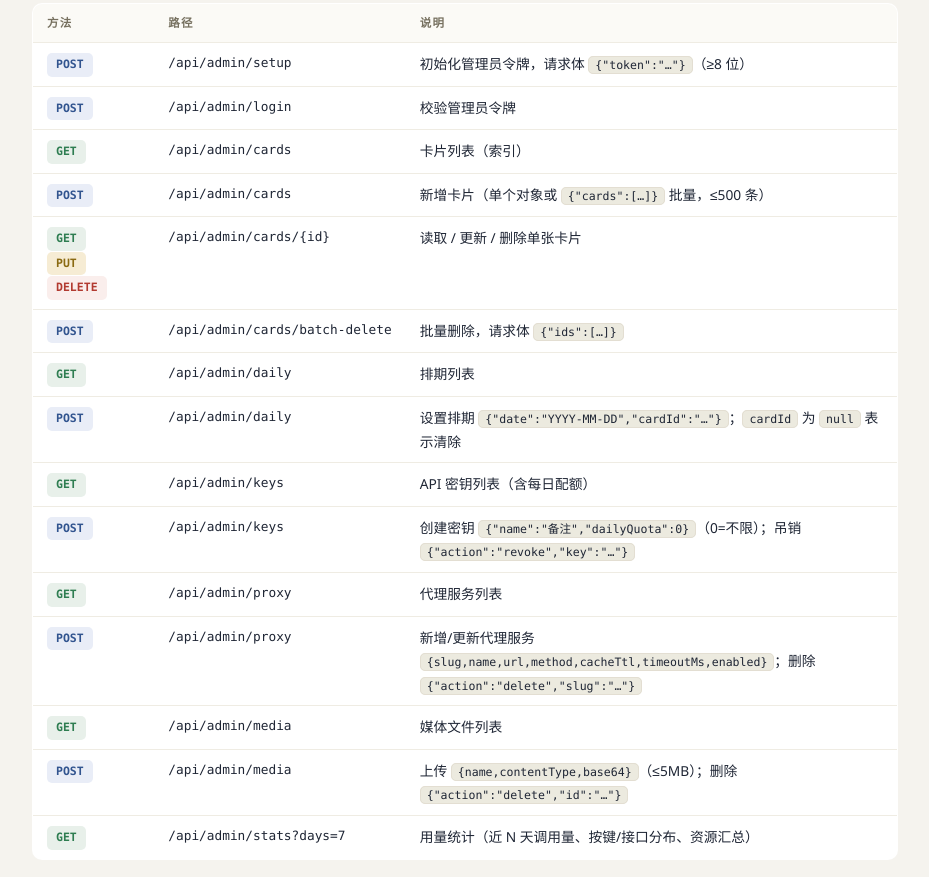
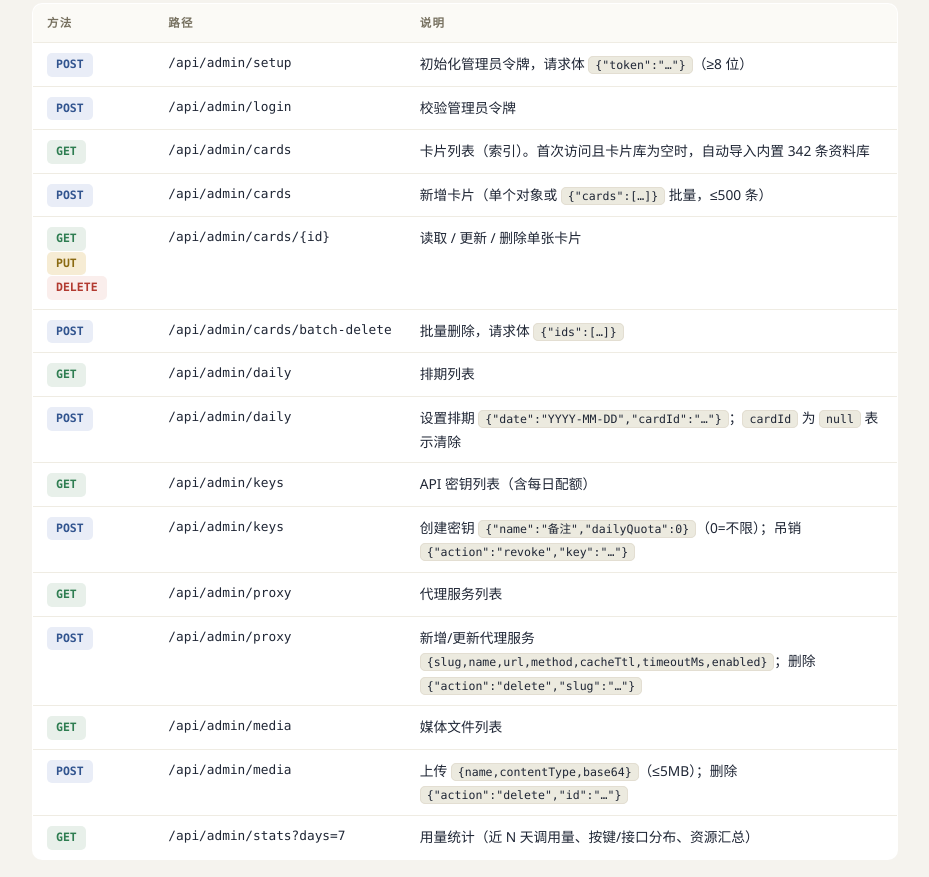
Before and after one commit to moocakes6/MoonAPI, a plain HTML site: page public/docs/index.html in a window 1280 px wide. Shown: the part 3360-4237 px from the top of the page, without its empty margins (308-1237 px from the left). Drawn offline with Linux system fonts and the light colour scheme.

Commit message:
docs: 同步 Phase 2.5 变更

```diff
--- a/public/docs/index.html
+++ b/public/docs/index.html
@@ -178,7 +178,7 @@
       <tr><th>方法</th><th>路径</th><th>说明</th></tr>
       <tr><td><span class="method m-post">POST</span></td><td class="mono">/api/admin/setup</td><td>初始化管理员令牌，请求体 <code class="inline">{"token":"…"}</code>（≥8 位）</td></tr>
       <tr><td><span class="method m-post">POST</span></td><td class="mono">/api/admin/login</td><td>校验管理员令牌</td></tr>
-      <tr><td><span class="method m-get">GET</span></td><td class="mono">/api/admin/cards</td><td>卡片列表（索引）</td></tr>
+      <tr><td><span class="method m-get">GET</span></td><td class="mono">/api/admin/cards</td><td>卡片列表（索引）。首次访问且卡片库为空时，自动导入内置 342 条资料库</td></tr>
       <tr><td><span class="method m-post">POST</span></td><td class="mono">/api/admin/cards</td><td>新增卡片（单个对象或 <code class="inline">{"cards":[…]}</code> 批量，≤500 条）</td></tr>
       <tr><td><span class="method m-get">GET</span> <span class="method m-put">PUT</span> <span class="method m-delete">DELETE</span></td><td class="mono">/api/admin/cards/{id}</td><td>读取 / 更新 / 删除单张卡片</td></tr>
       <tr><td><span class="method m-post">POST</span></td><td class="mono">/api/admin/cards/batch-delete</td><td>批量删除，请求体 <code class="inline">{"ids":[…]}</code></td></tr>
```
Also changed, not shown: 1 other file.
